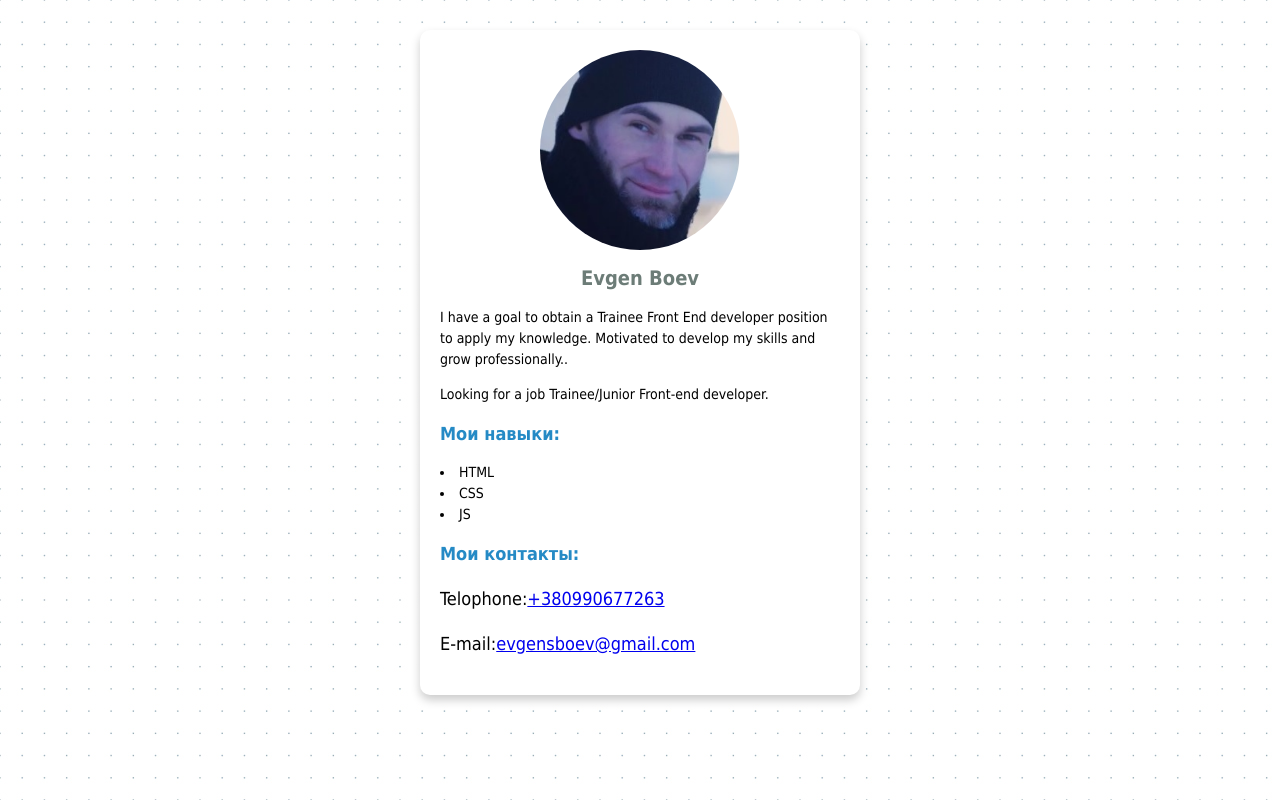
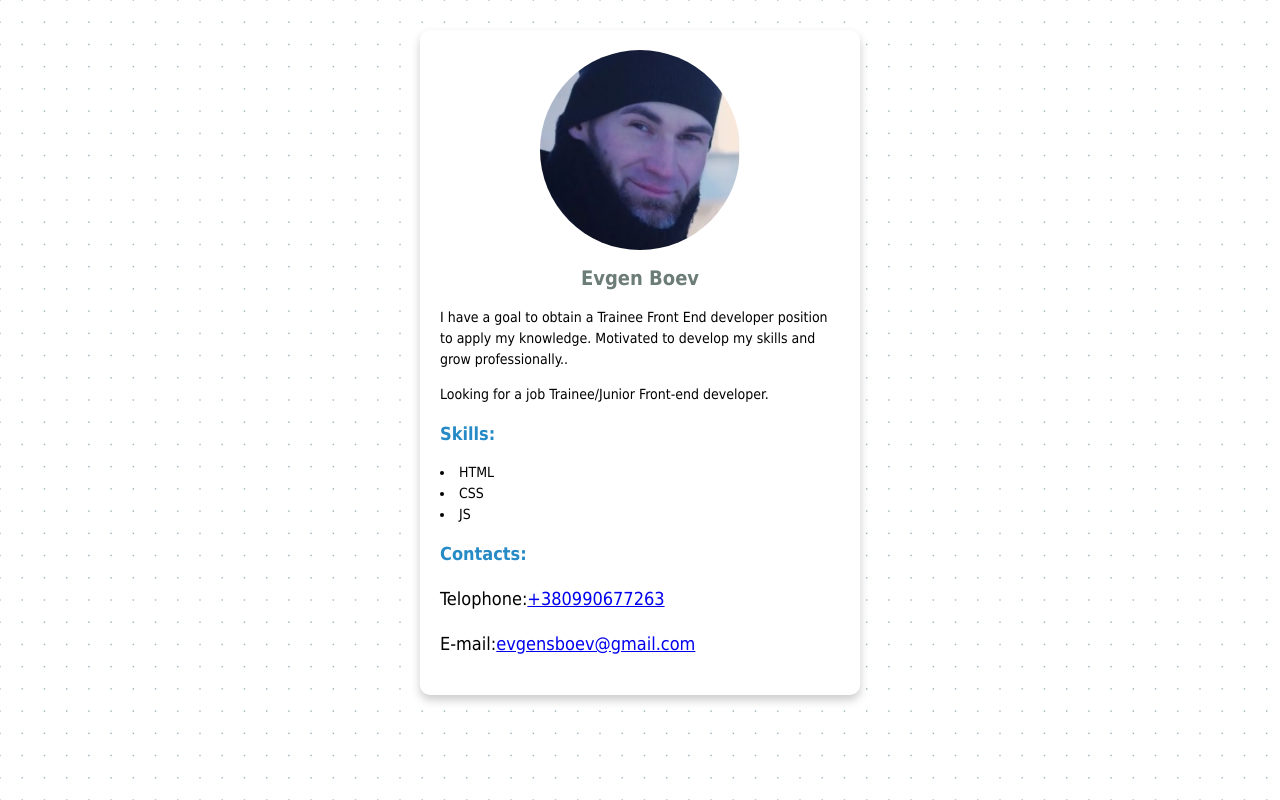
Before and after one commit to evgenboev/evgenboev.github.io, a plain HTML site: page justme/index.html in a window 1280 px wide. Drawn offline with Linux system fonts and the light colour scheme.

Commit message:
Update index.html

```diff
--- a/justme/index.html
+++ b/justme/index.html
@@ -19,13 +19,13 @@
             professionally.. </p>
         <p>Looking for a job Trainee/Junior Front-end developer. </p>
        </div>
-       <h2 class="card-subtitle">Мои навыки:</h2>
+       <h2 class="card-subtitle">Skills:</h2>
        <ul class="card-list">
         <li>HTML</li>
         <li>CSS</li>
         <li>JS</li>
        </ul>
-       <h2 class="card-subtitle">Мои контакты:</h2>
+       <h2 class="card-subtitle">Contacts:</h2>
        <p>Telophone:<a href="tel:+380990677263">+380990677263</a></p>
        <p>E-mail:<a href="mailto:evgensboev@gmail.com">evgensboev@gmail.com</a></p>
     </div>
```
